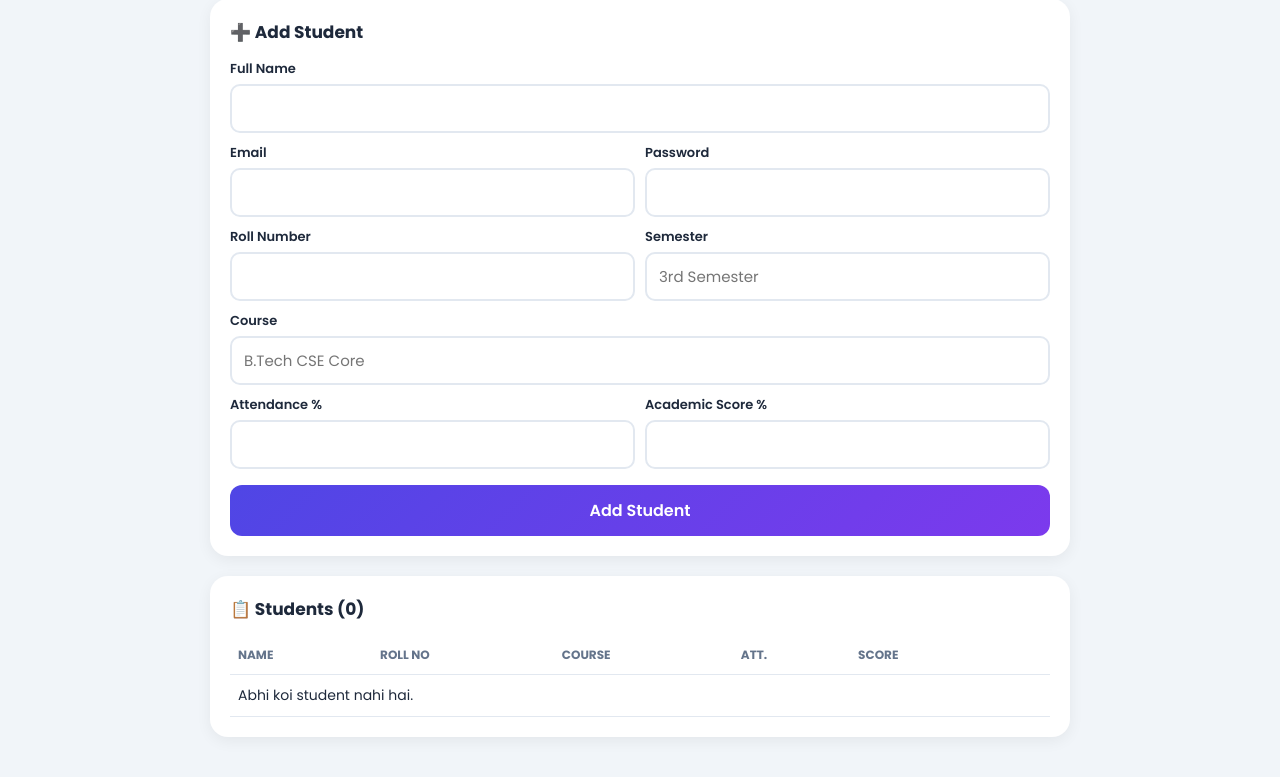
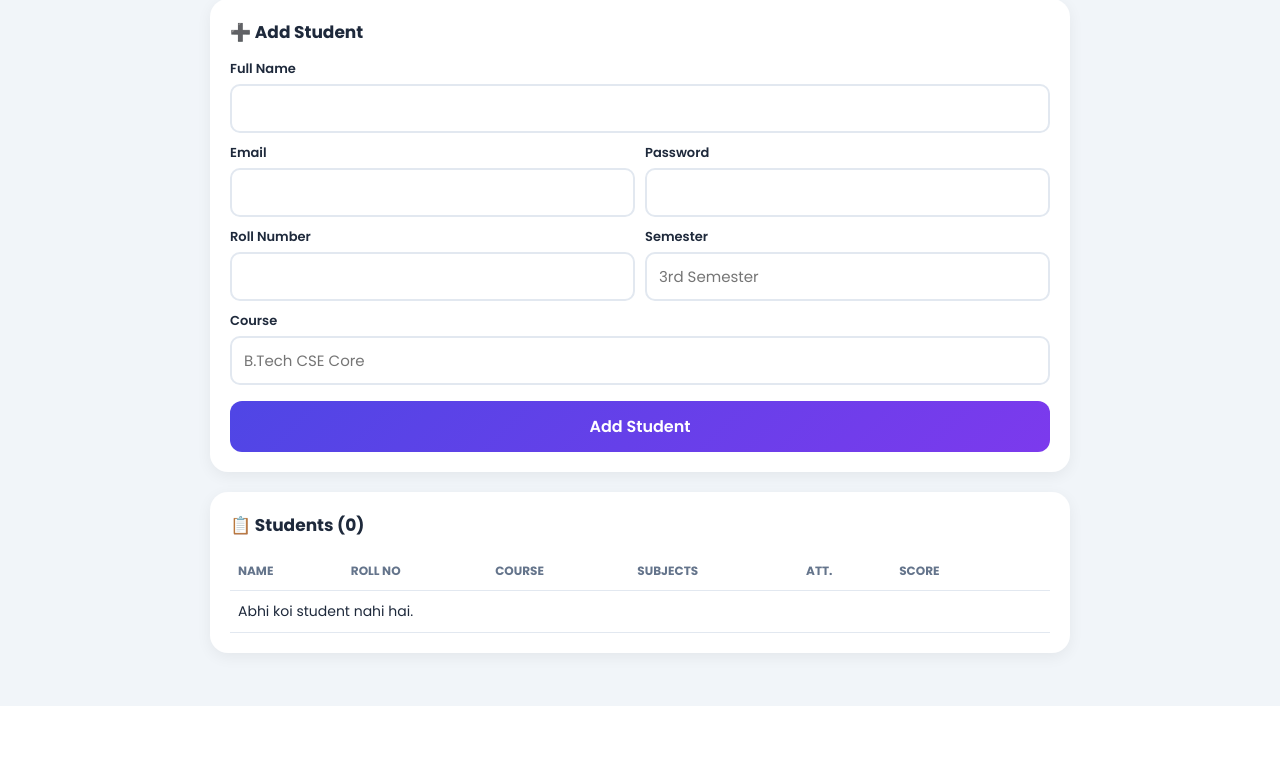
Before and after one commit to harshsharma202007-pixel/student-portal, a Python web app: template templates/teacher.html in a window 1280 px wide. Shown: the part 94-871 px from the top of the page. After the commit the page ends 800 px from the top, so only its background shows below. Run offline with Jinja, Linux system fonts and the light colour scheme; the template is opened without the code that fills it, so the values that code supplies are empty.

Commit message:
Update student table to include subject count

```diff
--- a/templates/teacher.html
+++ b/templates/teacher.html
@@ -56,10 +56,6 @@ th{color:#64748b;font-size:12px;text-transform:uppercase}
       </div>
       <label>Course</label>
       <input name="course" placeholder="B.Tech CSE Core" required>
-      <div class="row">
-        <div><label>Attendance %</label><input type="number" step="0.1" min="0" max="100" name="attendance" required></div>
-        <div><label>Academic Score %</label><input type="number" step="0.1" min="0" max="100" name="academic_score" required></div>
-      </div>
       <button class="add" type="submit">Add Student</button>
     </form>
   </div>
@@ -68,15 +64,17 @@ th{color:#64748b;font-size:12px;text-transform:uppercase}
     <h2>📋 Students ({{ students|length }})</h2>
     <div class="scroll">
       <table>
-        <tr><th>Name</th><th>Roll No</th><th>Course</th><th>Att.</th><th>Score</th><th></th></tr>
+                <tr><th>Name</th><th>Roll No</th><th>Course</th><th>Subjects</th><th>Att.</th><th>Score</th><th></th></tr>
         {% for s in students %}
         <tr>
           <td>{{ s['name'] }}<br><small>{{ s['email'] }}</small></td>
           <td>{{ s['roll_number'] }}</td>
           <td>{{ s['course'] }}<br><small>{{ s['semester'] }}</small></td>
+                    <td>{{ s['subject_count'] }}</td>
           <td>{{ s['attendance'] }}%</td>
           <td>{{ s['academic_score'] }}%</td>
           <td>
+                        <a href="{{ url_for('student_subjects', student_id=s['id']) }}" style="background:#e0e7ff;color:#3730a3;padding:6px 12px;border-radius:8px;font-weight:600;font-size:13px;text-decoration:none;display:inline-block;margin-bottom:6px">Subjects</a>
             <form method="POST" action="{{ url_for('delete_student', student_id=s['id']) }}"
                   onsubmit="return confirm('Is student ko delete karein?')">
               <button class="del" type="submit">Delete</button>
@@ -84,7 +82,7 @@ th{color:#64748b;font-size:12px;text-transform:uppercase}
           </td>
         </tr>
         {% else %}
-        <tr><td colspan="6">Abhi koi student nahi hai.</td></tr>
+        <tr><td colspan="7">Abhi koi student nahi hai.</td></tr>
         {% endfor %}
       </table>
     </div>
```
